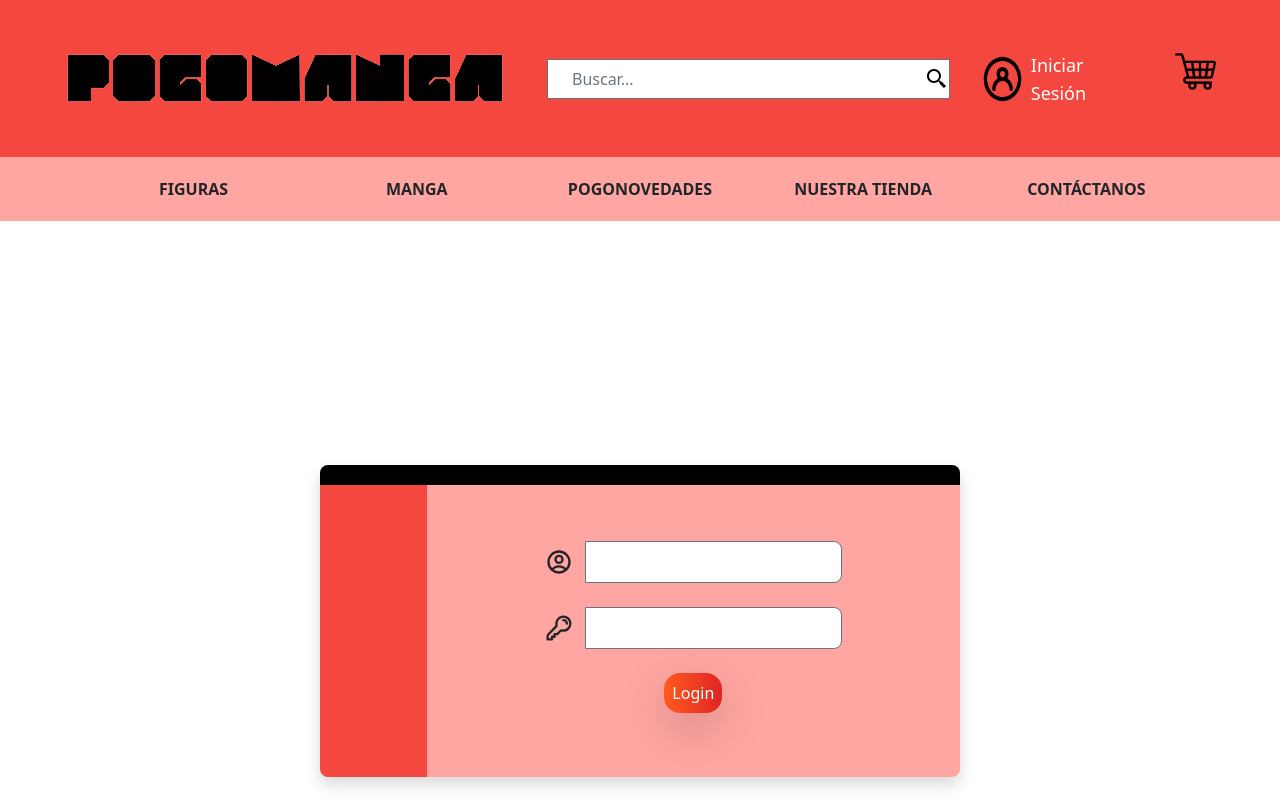
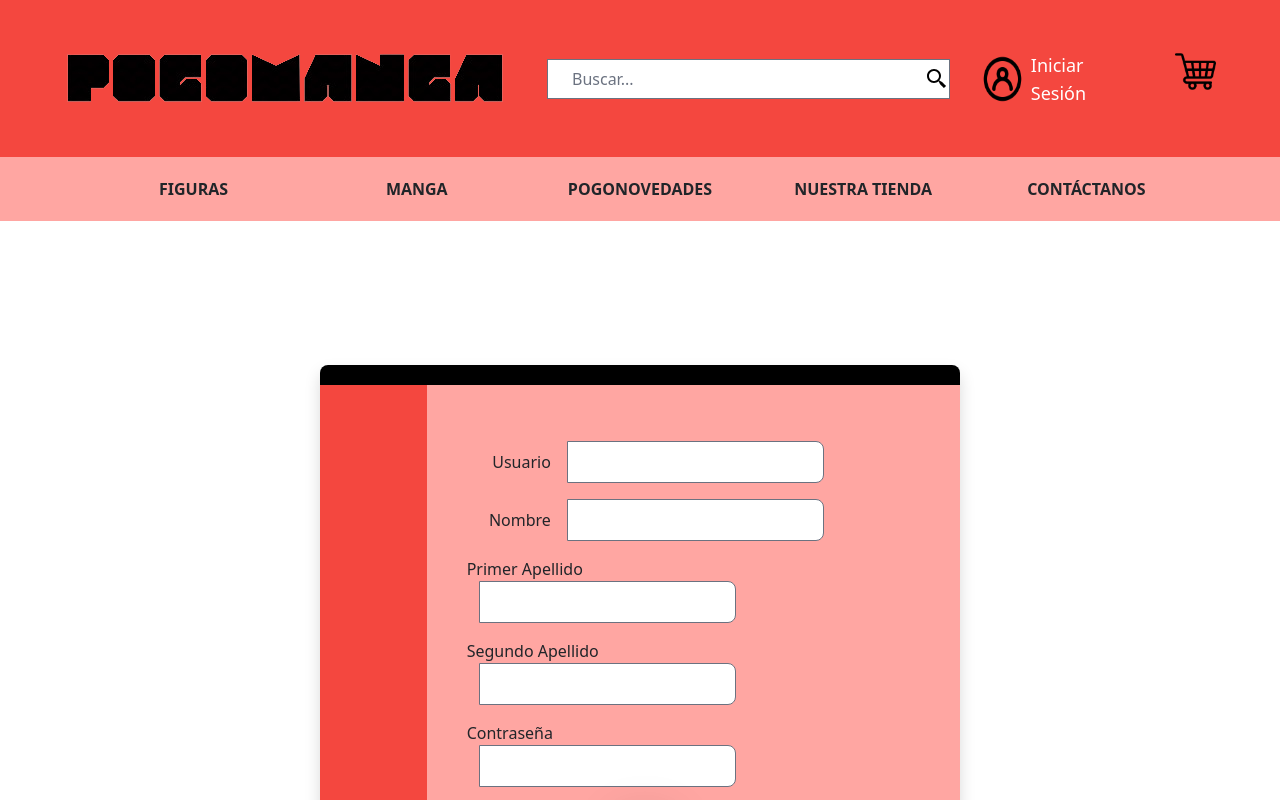
Before and after one commit to T1Chon/PogoManga, an Angular app: page /register in a window 1280 px wide. Shown: the top 800 px of the page. Built offline with nearby package versions, Linux system fonts and the light colour scheme.

Commit message:
Css register and login

```diff
--- a/src/app/app.component.html
+++ b/src/app/app.component.html
@@ -1,4 +1,4 @@
 <app-header></app-header>
 <app-nav></app-nav>
 <router-outlet></router-outlet>
-<app-footer></app-footer>
+<app-footer class="mt-auto"></app-footer>
--- a/src/app/components/login/login.component.html
+++ b/src/app/components/login/login.component.html
@@ -1,4 +1,4 @@
-<main class="h-screen flex items-center justify-center">
+<main class="my-40 flex items-center justify-center">
 
     <div class="flex-col lg:w-2/4 md:w-2/4 sm:w-2/4 shadow rounded-lg overflow-hidden">
         <div class=" bg-black ">a</div>
--- a/src/app/components/register/register.component.html
+++ b/src/app/components/register/register.component.html
@@ -1,4 +1,4 @@
-<main class="h-screen flex items-center justify-center">
+<main class=" my-36 flex items-center justify-center">
 
     <div class="flex-col lg:w-2/4 md:w-2/4 sm:w-2/4 shadow rounded-lg overflow-hidden">
         <div class=" bg-black p-2.5"></div>
@@ -10,24 +10,42 @@
                 </div>
             </div>
             <div class="col-span-10 p-10 bg-redHeader-300">
-                <div class="flex-col text-center justify-center pt-3" id="a">
-                    <form action="" method="post">
-                        <label for="user" class="flex justify-center items-center">
-                            <svg xmlns="http://www.w3.org/2000/svg" fill="none" viewBox="0 0 24 24" stroke-width="2" stroke="currentColor" class="w-7 h-7">
-                                <path stroke-linecap="round" stroke-linejoin="round" d="M17.982 18.725A7.488 7.488 0 0 0 12 15.75a7.488 7.488 0 0 0-5.982 2.975m11.963 0a9 9 0 1 0-11.963 0m11.963 0A8.966 8.966 0 0 1 12 21a8.966 8.966 0 0 1-5.982-2.275M15 9.75a3 3 0 1 1-6 0 3 3 0 0 1 6 0Z" />
-                            </svg>
-                                <input type="text" name="User" id="user" cols="15" rows="1" maxlength="15" class="rounded-end-3 ml-3">
+                <div class="flex flex-col items-center pt-3 w-full" id="a">
+                    <form action="" method="post" class="w-2/2 pr-24">
+                        <label for="user" class="flex justify-end ">
+                            <p>
+                                Usuario
+                                <input type="text" name="User" id="user" cols="15" rows="1" maxlength="15"
+                                    class="rounded-end-3 ml-3">
+                            </p>
                         </label>
-
-                        <label for="password" class="flex justify-center items-center pt-4">
-                            <svg xmlns="http://www.w3.org/2000/svg" fill="none" viewBox="0 0 24 24" stroke-width="2" stroke="currentColor" class="w-7 h-7">
-                                <path stroke-linecap="round" stroke-linejoin="round" d="M15.75 5.25a3 3 0 0 1 3 3m3 0a6 6 0 0 1-7.029 5.912c-.563-.097-1.159.026-1.563.43L10.5 17.25H8.25v2.25H6v2.25H2.25v-2.818c0-.597.237-1.17.659-1.591l6.499-6.499c.404-.404.527-1 .43-1.563A6 6 0 1 1 21.75 8.25Z" />
-                            </svg>
-                            <input type="password" name="Contraseña" id="psw" cols="15" rows="1" maxlength="15" placeholder="" class="rounded-end-3 ml-3">
-
+                        <label for="name" class="flex  justify-end ">
+                            <p> Nombre
+                            <input type="text" name="name" id="psw" cols="15" rows="1" maxlength="15"
+                                placeholder="" class="rounded-end-3 ml-3">
+                            </p>
                         </label>
-                        <label for="button" class="flex justify-center pt-4">
-                            <button class="transition ease duration-300 text-white shadow-lg rounded-2xl p-2 bg-gradient-to-r from-orange-500 to-red-600 hover:from-custom-pink hover:to-custom-pink" >Login</button>
+                        <label for="firstname" class="flex  justify-end">
+                            <p> Primer Apellido
+                            <input type="text" name="firstname" id="psw" cols="15" rows="1" maxlength="15"
+                                placeholder="" class="rounded-end-3 ml-3">
+                            </p>
+                        </label>
+                        <label for="secondname" class="flex justify-end">
+                            <p> Segundo Apellido
+                            <input type="text" name="secondname" id="psw" cols="15" rows="1" maxlength="15"
+                                placeholder="" class="rounded-end-3 ml-3">
+                            </p>
+                        </label>
+                        <label for="password" class="flex  justify-end">
+                            <p> Contraseña
+                            <input type="password" name="password" id="psw" cols="15" rows="1" maxlength="15"
+                                placeholder="" class="rounded-end-3 ml-3">
+                            </p>
+                        </label>
+                        <label for="button" class="flex justify-center ">
+                            <button
+                                class="transition ease duration-300 text-white shadow-lg rounded-2xl p-2 bg-gradient-to-r from-orange-500 to-red-600 hover:from-custom-pink hover:to-custom-pink">Login</button>
                         </label>
                         <label>
                             <!-- <div class="">
--- a/src/index.html
+++ b/src/index.html
@@ -10,7 +10,7 @@
 </head>
 <body>
   <script src="https://accounts.google.com/gsi/client" async></script>
-  <app-root></app-root>
+  <app-root class="flex flex-col min-h-screen m-0"></app-root>
   <script src="https://cdnjs.cloudflare.com/ajax/libs/flowbite/2.3.0/flowbite.min.js"></script>
 </body>
 </html>
```
